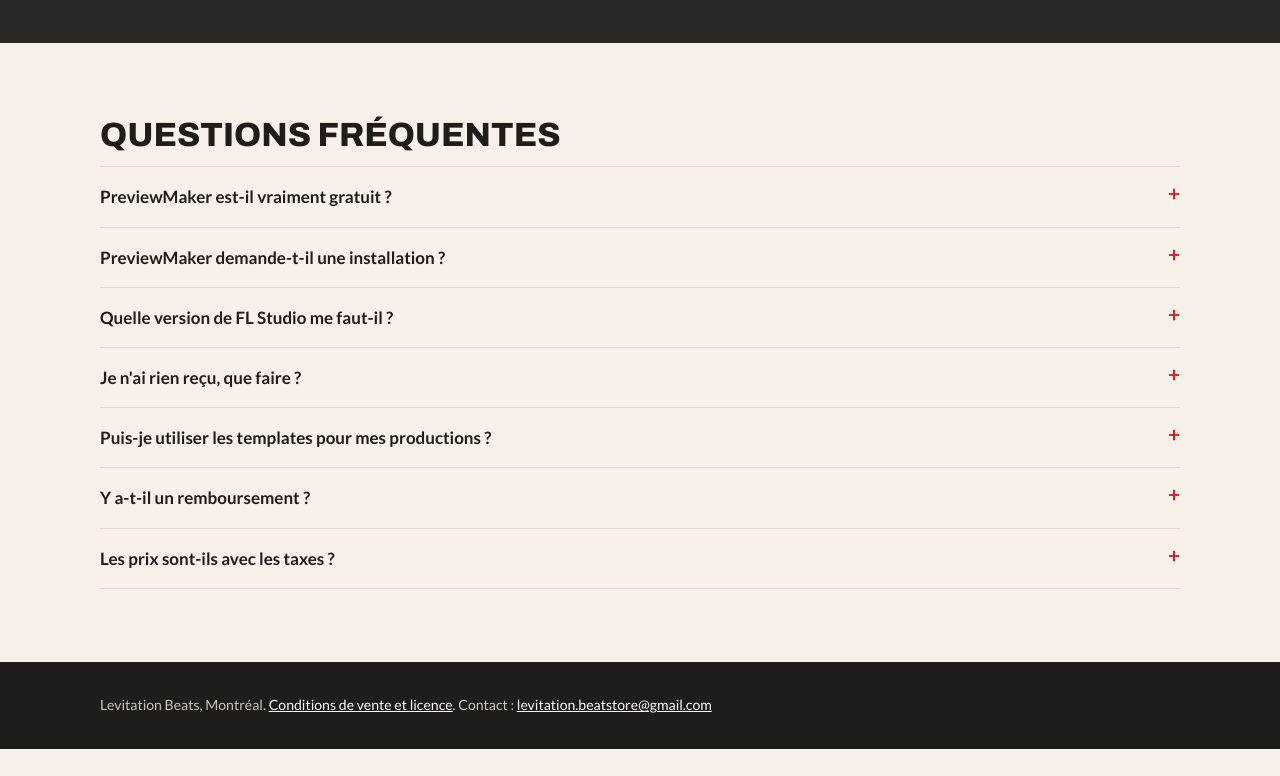
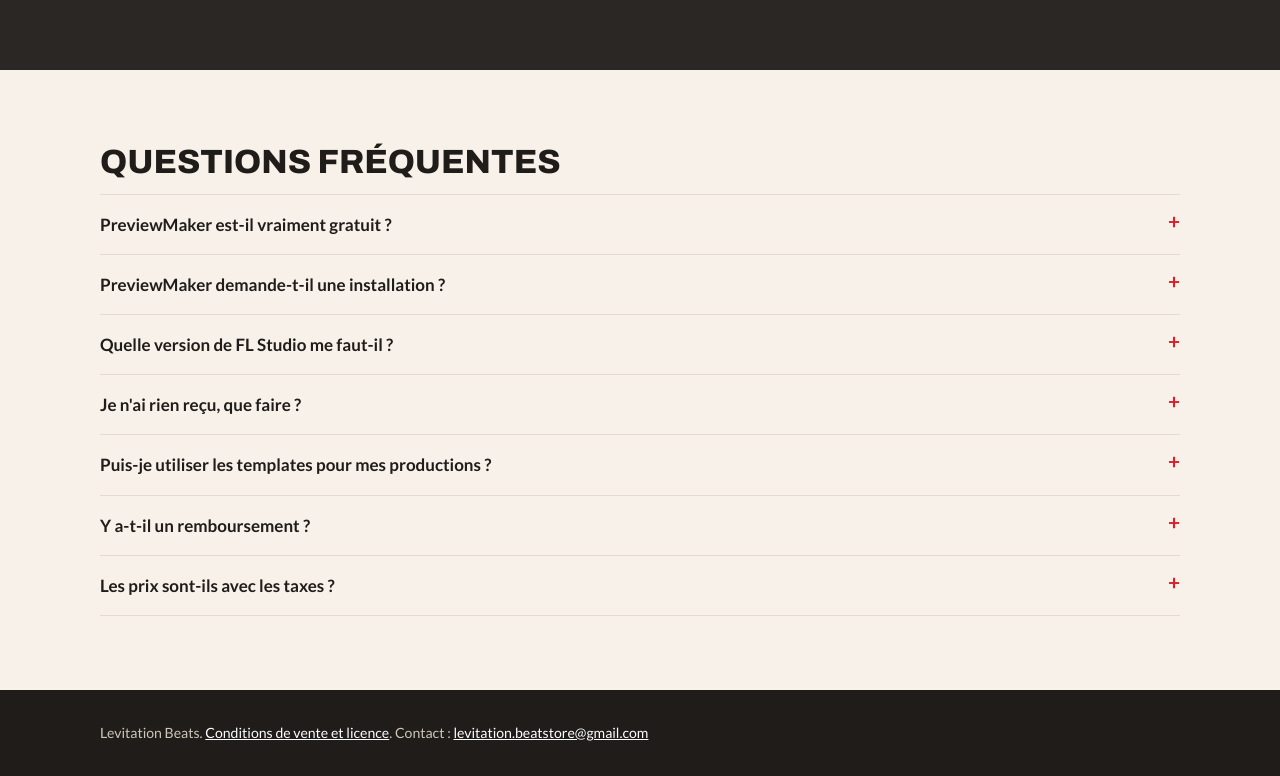
Before and after one commit to levitationbeats/levitationbeats.com, a plain HTML site: page templates/index.html in a window 1280 px wide. Shown: the part 2856-3632 px from the top of the page. Before the commit the page ends 3605 px from the top, so only its background shows below. Drawn offline with Linux system fonts and the light colour scheme.

Commit message:
Update index.html

```diff
--- a/templates/index.html
+++ b/templates/index.html
@@ -27,7 +27,7 @@
   <div class="wrap">
     <h1>Templates<br><span>FL Studio</span></h1>
     <p class="tag">Ouvre. Enregistre. Produis.<br>Sans repartir de zéro.</p>
-    <p class="lead">Des projets FL Studio prêts à l'emploi pour enregistrer tes voix et démarrer tes beats. Et PreviewMaker, l'outil gratuit pour envoyer tes instrumentales aux artistes.</p>
+    <p class="lead">Des projets FL Studio prêts à l'emploi pour enregistrer tes voix et démarrer tes beats.<br>Et PreviewMaker, l'outil gratuit pour envoyer tes instrumentales aux artistes.</p>
     <div class="cta"><a class="btn" href="#offres">Choisir mon template</a><a class="btn ghost" href="../previewmaker/">PreviewMaker gratuit</a></div>
   </div>
 </header>
@@ -105,7 +105,7 @@
 <section class="dark">
   <div class="wrap">
     <h2>Qui est derrière</h2>
-    <p>Je suis Davis, producteur et compositeur à Montréal. Je travaille sur FL Studio depuis 20 ans.</p>
+    <p>Je suis Davis, producteur et compositeur à Montréal.<br>Je travaille sur FL Studio depuis 20 ans.</p>
     <div class="facts"><div><b>+50</b>prods placées</div><div><b>+1 M</b>streams cumulés</div><div><b>Sirius XM</b>dizaine de placements</div></div>
   </div>
 </section>
@@ -123,7 +123,7 @@
   </div>
 </section>
 
-<footer><div class="wrap">Levitation Beats, Montréal. <a href="conditions/">Conditions de vente et licence</a>. Contact : <a href="mailto:levitation.beatstore@gmail.com">levitation.beatstore@gmail.com</a></div></footer>
+<footer><div class="wrap">Levitation Beats. <a href="conditions/">Conditions de vente et licence</a>. Contact : <a href="mailto:levitation.beatstore@gmail.com">levitation.beatstore@gmail.com</a></div></footer>
 
 <script>
 (function(){
```
